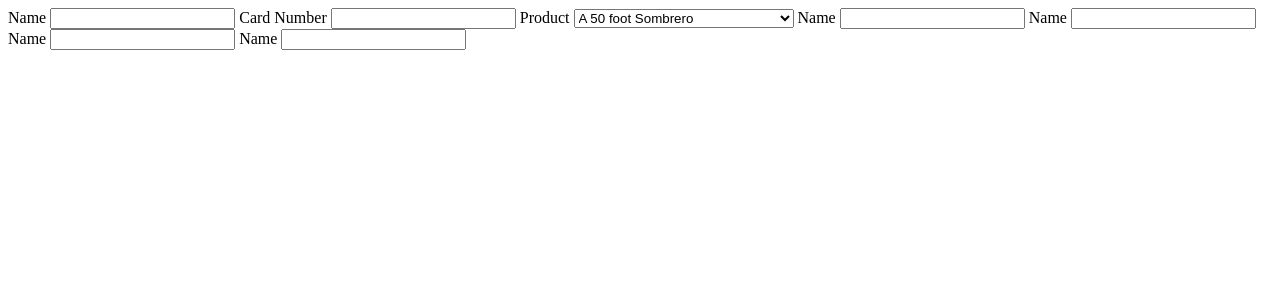
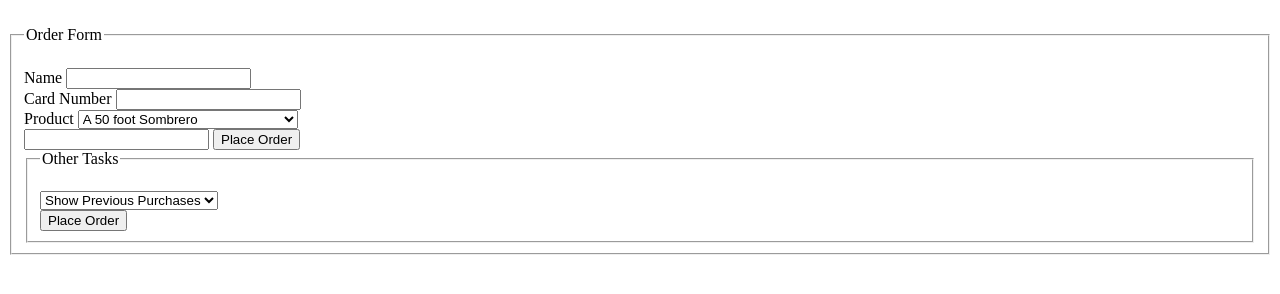
Before and after one commit to CoderDan1983/ClientDatabaseProject, a plain HTML site: page index.html in a window 1280 px wide. Drawn offline with Linux system fonts and the light colour scheme.

Commit message:
updated menu.  Also worked on server, but not sure how to show that, as it is outside the current folder

```diff
--- a/index.html
+++ b/index.html
@@ -2,16 +2,18 @@
 
 <html>
 	<head>
-		<title>Welcome to the Client Database Project</title>
+		<title>Welcome to the Client Database Project</title><br>
 		<link rel="stylesheet" type="text/css" href="style.css">
 	</head>
 
 	<body>
-		<label for="clientName">Name</label>
-		<input id="clientName" type="text">
+		<fieldset>
+			<legend>Order Form</legend><br>
+			<label for="clientName0">Name</label>
+			<input id="clientName0" type="text"><br>
 
-		<label for="clientCardNumber">Card Number</label>
-		<input id="clientCardNumber" type="text">
+			<label for="clientCardNumber0">Card Number</label>
+			<input id="clientCardNumber0" type="text"><br>
 
 			<label for="clientProduct">Product</label>
 			<select id="clientProduct">
@@ -19,6 +21,7 @@
 				<option value="frozenHotSauce">A Gallon of Frozen Hot Sauce</option>
 				<option value="discoGolfSet">Disco Golf Set</option>
 				<option value="oldSandwich">A sandwich from the 16th century</option>
+				<option value="sheepCoupons">I Owe Ewes</option>
 				<option value="50 Foot Sombrero">A 50 foot Sombrero</option>
 				<option value="50 Foot Sombrero">A 50 foot Sombrero</option>
 				<option value="50 Foot Sombrero">A 50 foot Sombrero</option>
@@ -26,26 +29,32 @@
 				<option value="50 Foot Sombrero">A 50 foot Sombrero</option>
 				<option value="50 Foot Sombrero">A 50 foot Sombrero</option>
 				<option value="50 Foot Sombrero">A 50 foot Sombrero</option>
-			<option value="50 Foot Sombrero">A 50 foot Sombrero</option>
-		</select>
+			</select><br>
+
+			<input id="clientAmount">
+
+			<button id="orderButton">Place Order</button><br>
+
+			<fieldset>
+				<legend>Other Tasks</legend><br>
+
+				<select id="otherTasksDropdown">
+					<option value="showPreviousPurchases">Show Previous Purchases</option>
+					<option value="showMostCommonlyPurchasedItem">Show Previous Purchases</option>
+					<option value="showPreviousPurchases">Show Previous Purchases</option>
+					<option value="showPreviousPurchases">Show Previous Purchases</option>
+				</select><br>
+				<button id="otherTasksButton">Place Order</button><br>
+			</fieldset>
+		</fieldset>
+
+
 		<!--
 		clientId, client JoinDate, client most recent activity,
 		client cash spent.
 		<label for="clientJoinDate">Name</label>
 		<input id="clientName" type="text">-->
 
-		<label for="clientName">Name</label>
-		<input id="clientName" type="text">
-
-		<label for="clientName">Name</label>
-		<input id="clientName" type="text">
-
-		<label for="clientName">Name</label>
-		<input id="clientName" type="text">
-
-		<label for="clientName">Name</label>
-		<input id="clientName" type="text">
-
 		<script src="index.js"></script>
 	</body>
 </html>
```
Lines whose indentation alone changed are shown as unchanged.
